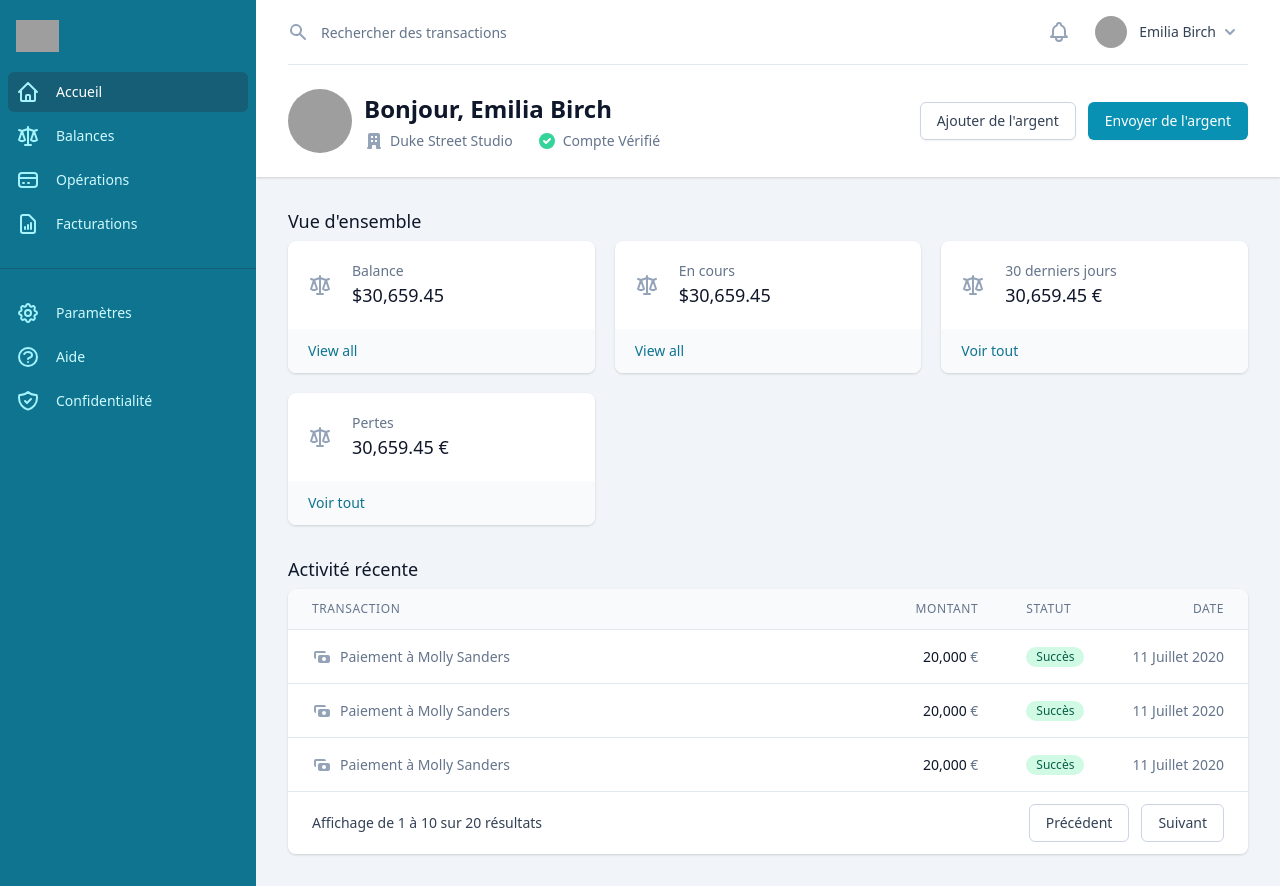
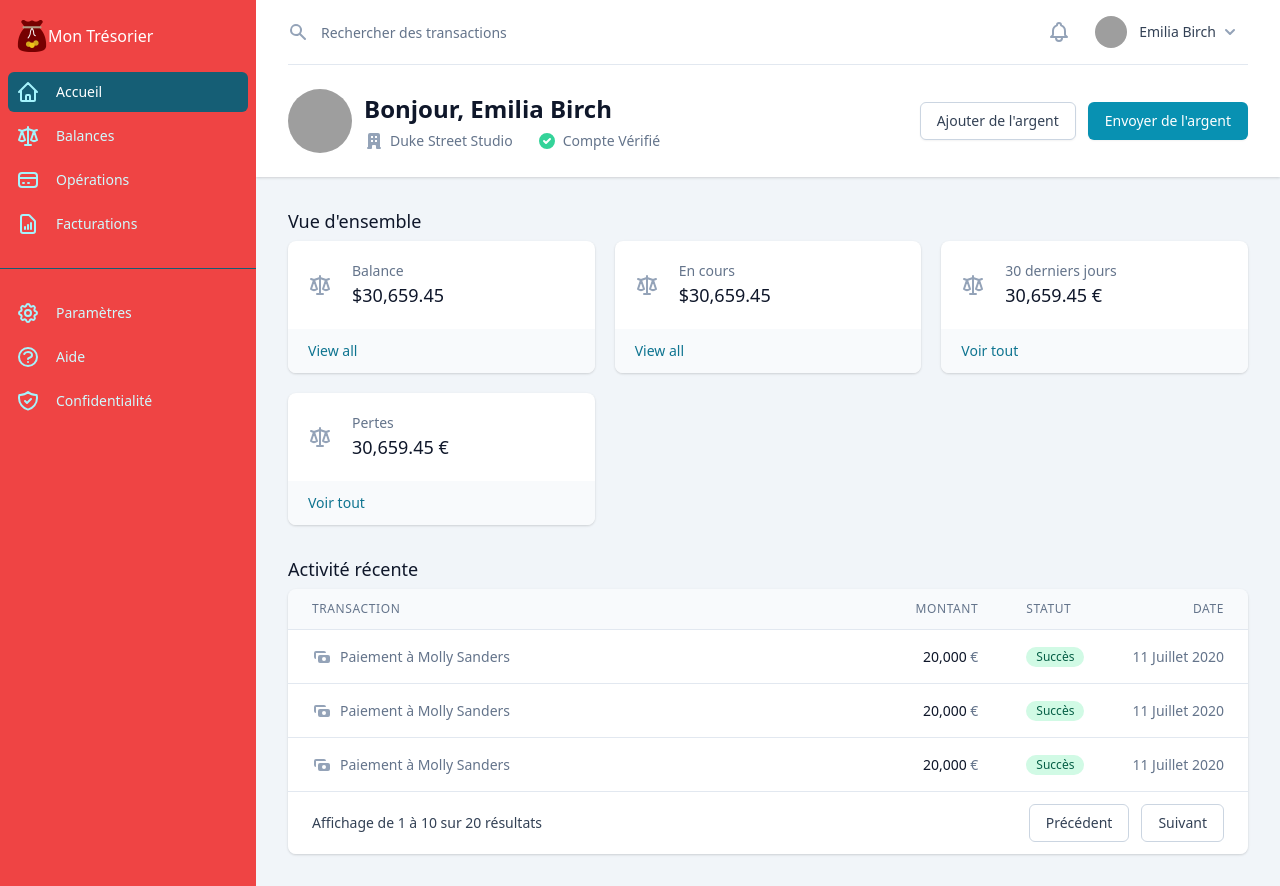
Before and after one commit to PierreBouffartigue/Challenge48h, a Symfony app: template templates/home/index.html.twig in a window 1280 px wide. Run offline with Twig, Linux system fonts and the light colour scheme; the template is opened without the code that fills it, so the values that code supplies are empty; style sheets or scripts are compiled from the project's sources; some libraries are stand-ins or nearby versions; grey boxes are pictures that could not be loaded.

Commit message:
add logo

```diff
--- a/templates/_components/navbar.html.twig
+++ b/templates/_components/navbar.html.twig
@@ -112,9 +112,10 @@
 <div class="hidden lg:flex lg:flex-shrink-0">
     <div class="flex flex-col w-64">
         <!-- Sidebar component, swap this element with another sidebar if you like -->
-        <div class="flex flex-col flex-grow bg-cyan-700 pt-5 pb-4 overflow-y-auto">
+        <div class="flex flex-col flex-grow bg-red-500 pt-5 pb-4 overflow-y-auto">
             <div class="flex items-center flex-shrink-0 px-4">
-                <img class="h-8 w-auto" src="https://tailwindui.com/img/logos/easywire-logo-cyan-300-mark-white-text.svg" alt="Easywire logo">
+                <img class="h-8 w-auto" src="{{ asset("img/logo.png") }}" alt="Easywire logo">
+                <span class="text-white">Mon Trésorier</span>
             </div>
             <nav class="mt-5 flex-1 flex flex-col divide-y divide-cyan-800 overflow-y-auto" aria-label="Sidebar">
                 <div class="px-2 space-y-1">
```
Also changed, not shown: public/img/logo.png (added).
